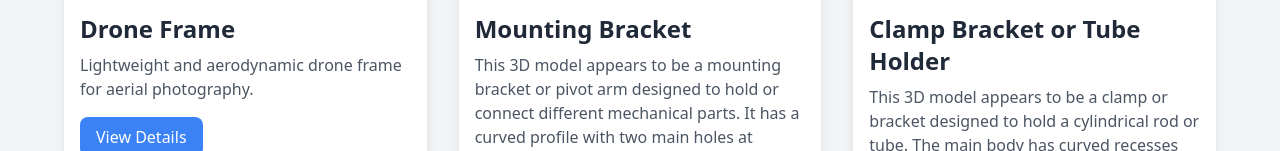
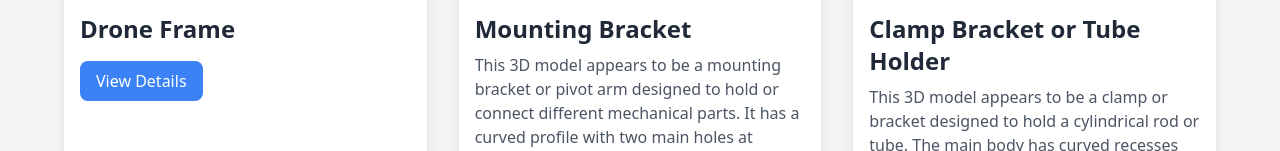
Before and after one commit to nauvalzuhdy/SolidworksProject, a plain HTML site: page index.html in a window 1280 px wide. Shown: the part 1147-1298 px from the top of the page. Drawn offline with nearby package versions, Linux system fonts and the light colour scheme.

Commit message:
Update index.html

```diff
--- a/index.html
+++ b/index.html
@@ -78,7 +78,7 @@
         <img src="src/images/1.2.png" alt="exercise 7" class="w-full h-48 object-cover rounded-t-2xl">
         <div class="p-4">
           <h2 class="text-2xl font-semibold text-gray-800 mb-2">Drone Frame</h2>
-          <p class="text-gray-600 mb-4">Lightweight and aerodynamic drone frame for aerial photography.</p>
+          <p class="text-gray-600 mb-4"></p>
           <a href="#" class="inline-block px-4 py-2 bg-blue-500 text-white rounded-lg hover:bg-blue-600">View Details</a>
         </div>
       </div>
```
